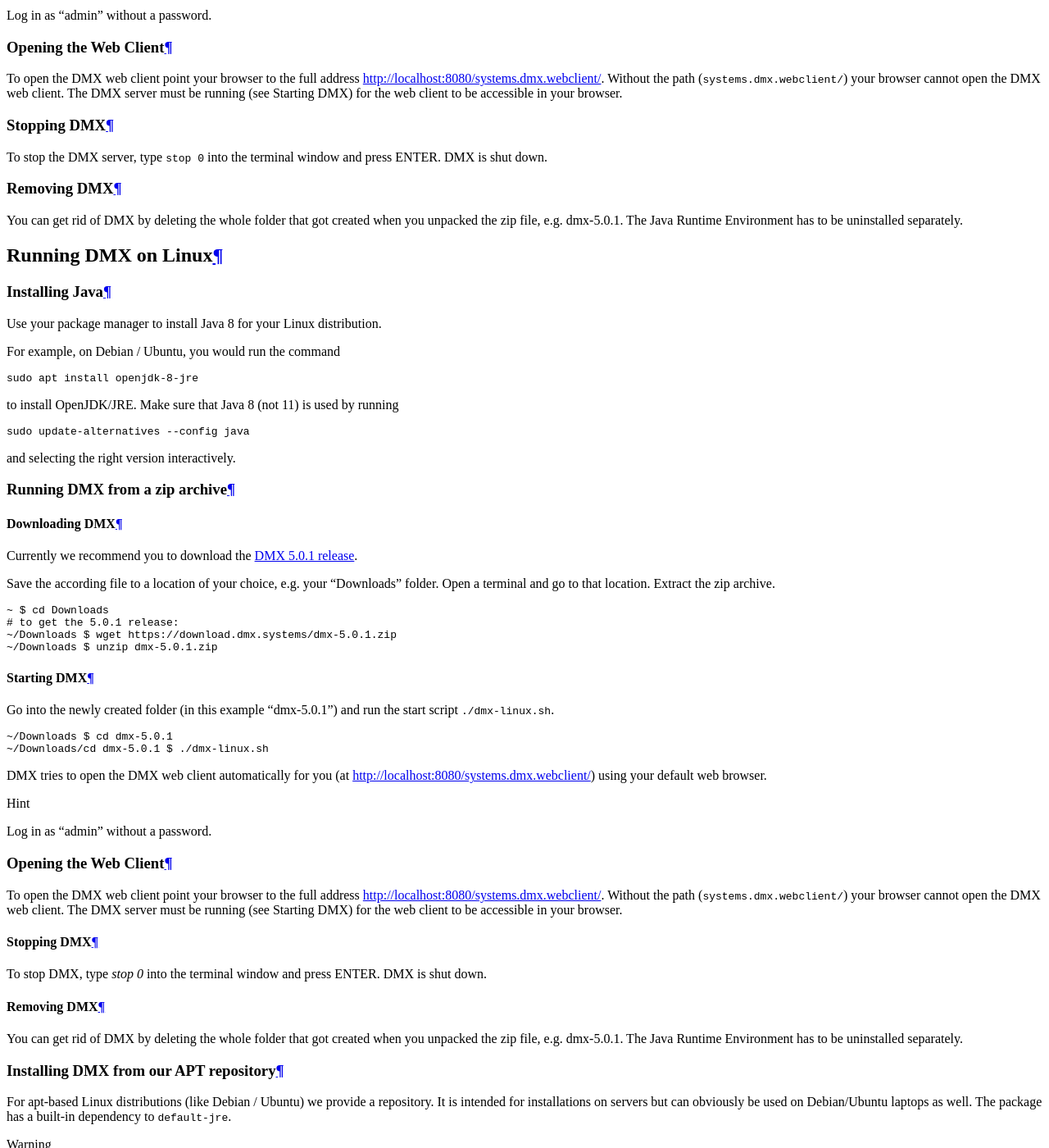
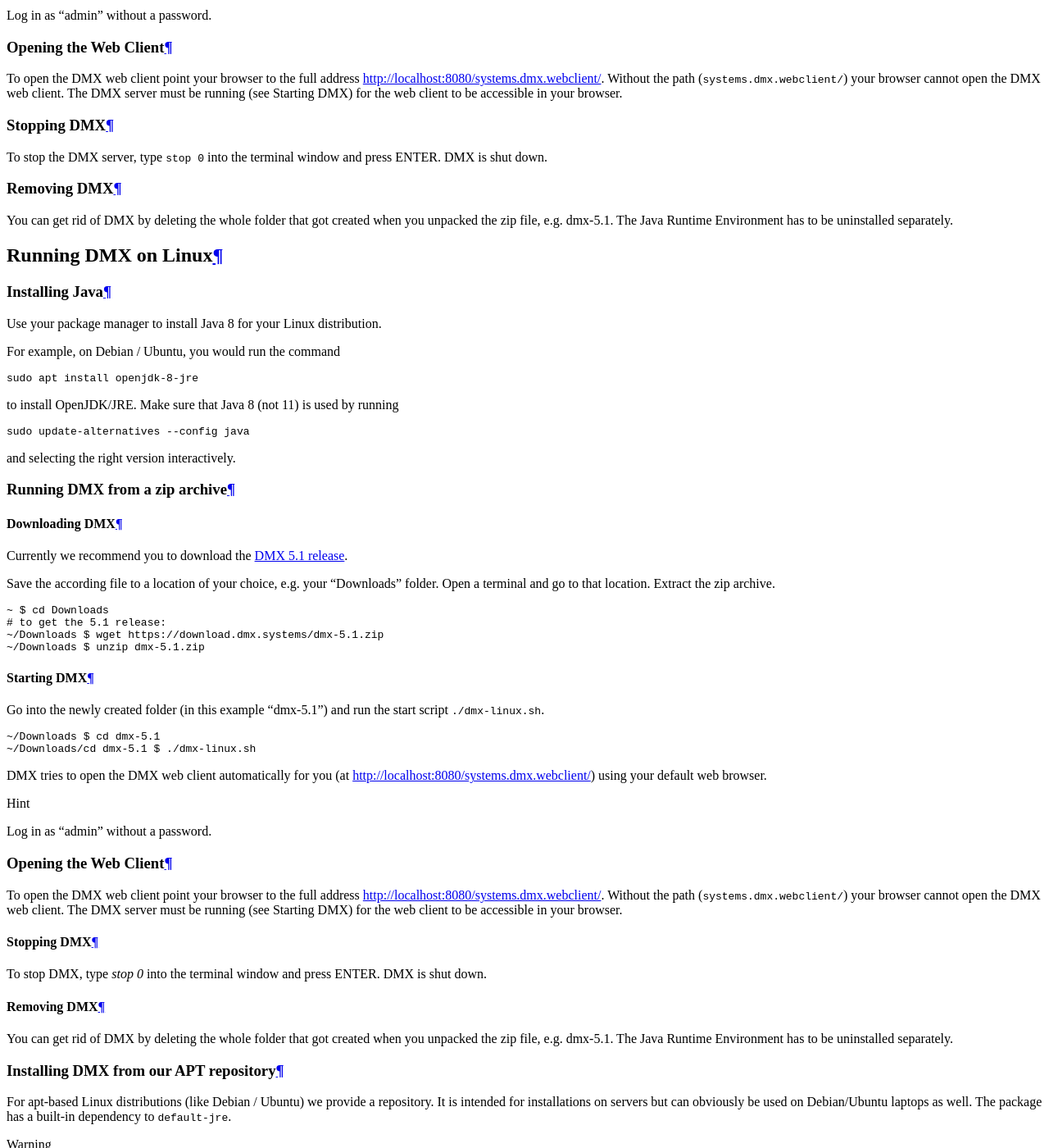
Before and after one commit to dmx-systems/dmx-documentation, a Sphinx documentation site: the page built from docs/install.rst, in a window 1280 px wide and 1400 px high, scrolled down 3253 px. Shown: the whole window at 82% size. Built offline with Sphinx 7.4.7 and the Read the Docs theme 2.0.0, drawn with Linux system fonts in a browser that asks for light colours; some of the changed text lies outside the part shown.

Commit message:
Updated doc to reflect latest stable release 5.1 (was 5.0.1)

```diff
--- a/docs/install.rst
+++ b/docs/install.rst
@@ -27,7 +27,7 @@
 Downloading DMX
 ===============
 
-The latest stable release is the `DMX 5.0.1 release <https://download.dmx.systems/dmx-5.0.1.zip>`_.
+The latest stable release is the `DMX 5.1 release <https://download.dmx.systems/dmx-5.1.zip>`_.
 Previous versions of DMX are available for download on https://download.dmx.systems/.
 
 Save the according file to a location of your choice.
@@ -74,7 +74,7 @@
 Removing DMX
 ============
 
-You can get rid of DMX by deleting the whole folder that got created when you unpacked the zip file, e.g. dmx-5.0.1.
+You can get rid of DMX by deleting the whole folder that got created when you unpacked the zip file, e.g. dmx-5.1.
 The Java Runtime Environment has to be uninstalled separately.
 
 .. _installation-macos:
@@ -97,7 +97,7 @@
 Downloading DMX
 ===============
 
-The latest stable release is the `DMX 5.0.1 release <https://download.dmx.systems/dmx-5.0.1.zip>`_. Previous versions of DMX are available for download on https://download.dmx.systems/.
+The latest stable release is the `DMX 5.1 release <https://download.dmx.systems/dmx-5.1.zip>`_. Previous versions of DMX are available for download on https://download.dmx.systems/.
 
 Save the according file to a location of your choice.
 Extract the ``.zip`` archive.
@@ -134,7 +134,7 @@
 Removing DMX
 ============
 
-You can get rid of DMX by deleting the whole folder that got created when you unpacked the zip file, e.g. dmx-5.0.1.
+You can get rid of DMX by deleting the whole folder that got created when you unpacked the zip file, e.g. dmx-5.1.
 The Java Runtime Environment has to be uninstalled separately.
 
 .. _installation-linux:
@@ -170,7 +170,7 @@
 Downloading DMX
 ---------------
 
-Currently we recommend you to download the `DMX 5.0.1 release <https://download.dmx.systems/dmx-5.0.1.zip>`_.
+Currently we recommend you to download the `DMX 5.1 release <https://download.dmx.systems/dmx-5.1.zip>`_.
 
 Save the according file to a location of your choice, e.g. your "Downloads" folder.
 Open a terminal and go to that location.
@@ -179,19 +179,19 @@
 .. code:: bash
 
     ~ $ cd Downloads
-    # to get the 5.0.1 release:
-    ~/Downloads $ wget https://download.dmx.systems/dmx-5.0.1.zip
-    ~/Downloads $ unzip dmx-5.0.1.zip
+    # to get the 5.1 release:
+    ~/Downloads $ wget https://download.dmx.systems/dmx-5.1.zip
+    ~/Downloads $ unzip dmx-5.1.zip
 
 Starting DMX
 ------------
 
-Go into the newly created folder (in this example "dmx-5.0.1") and run the start script ``./dmx-linux.sh``.
+Go into the newly created folder (in this example "dmx-5.1") and run the start script ``./dmx-linux.sh``.
 
 .. code:: bash
 
-    ~/Downloads $ cd dmx-5.0.1
-    ~/Downloads/cd dmx-5.0.1 $ ./dmx-linux.sh
+    ~/Downloads $ cd dmx-5.1
+    ~/Downloads/cd dmx-5.1 $ ./dmx-linux.sh
 
 DMX tries to open the DMX web client automatically for you (at http://localhost:8080/systems.dmx.webclient/) using your default web browser.
 
@@ -213,7 +213,7 @@
 Removing DMX
 ------------
 
-You can get rid of DMX by deleting the whole folder that got created when you unpacked the zip file, e.g. dmx-5.0.1.
+You can get rid of DMX by deleting the whole folder that got created when you unpacked the zip file, e.g. dmx-5.1.
 The Java Runtime Environment has to be uninstalled separately.
 
 .. _installation-linux-apt:
```
